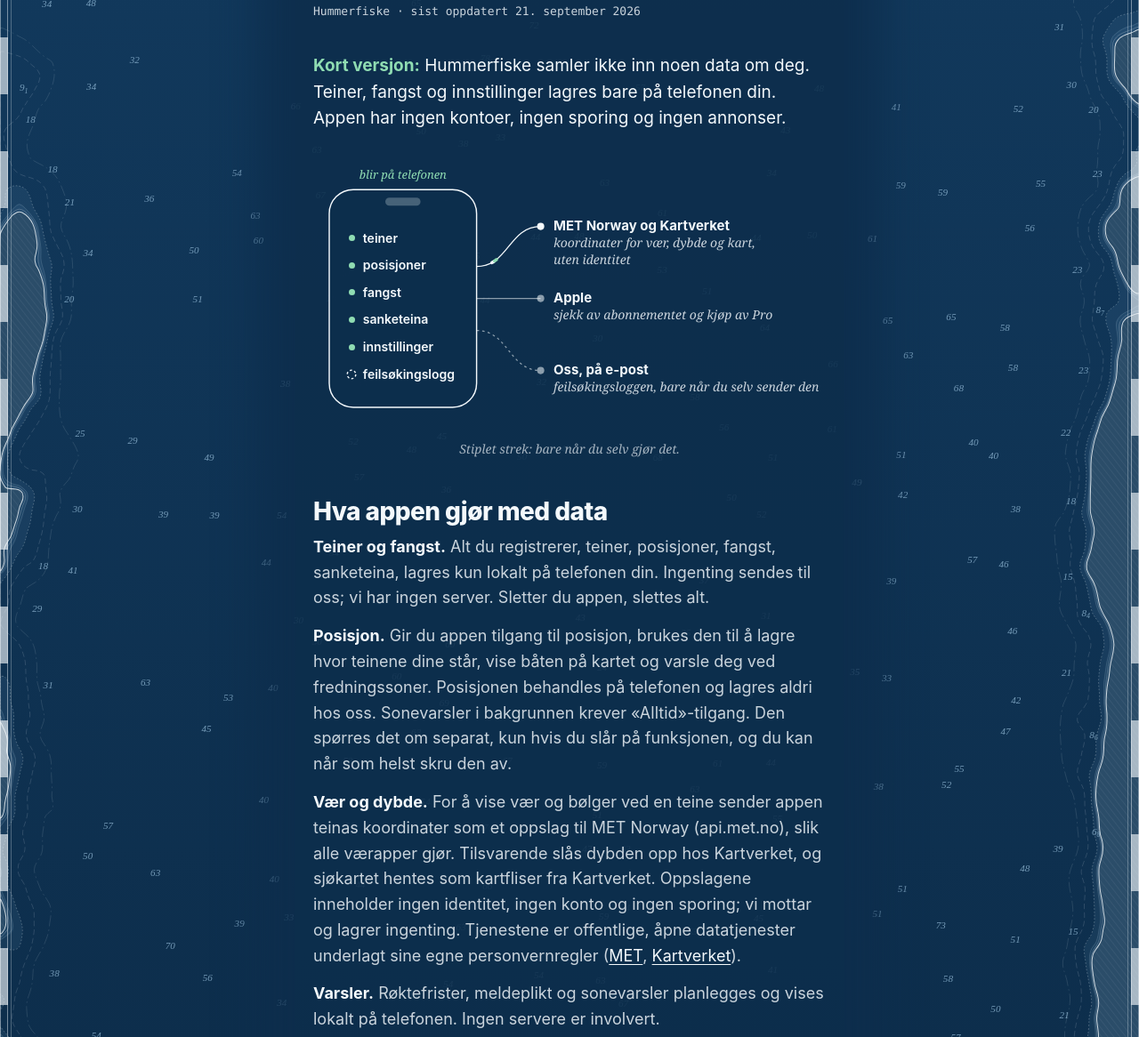
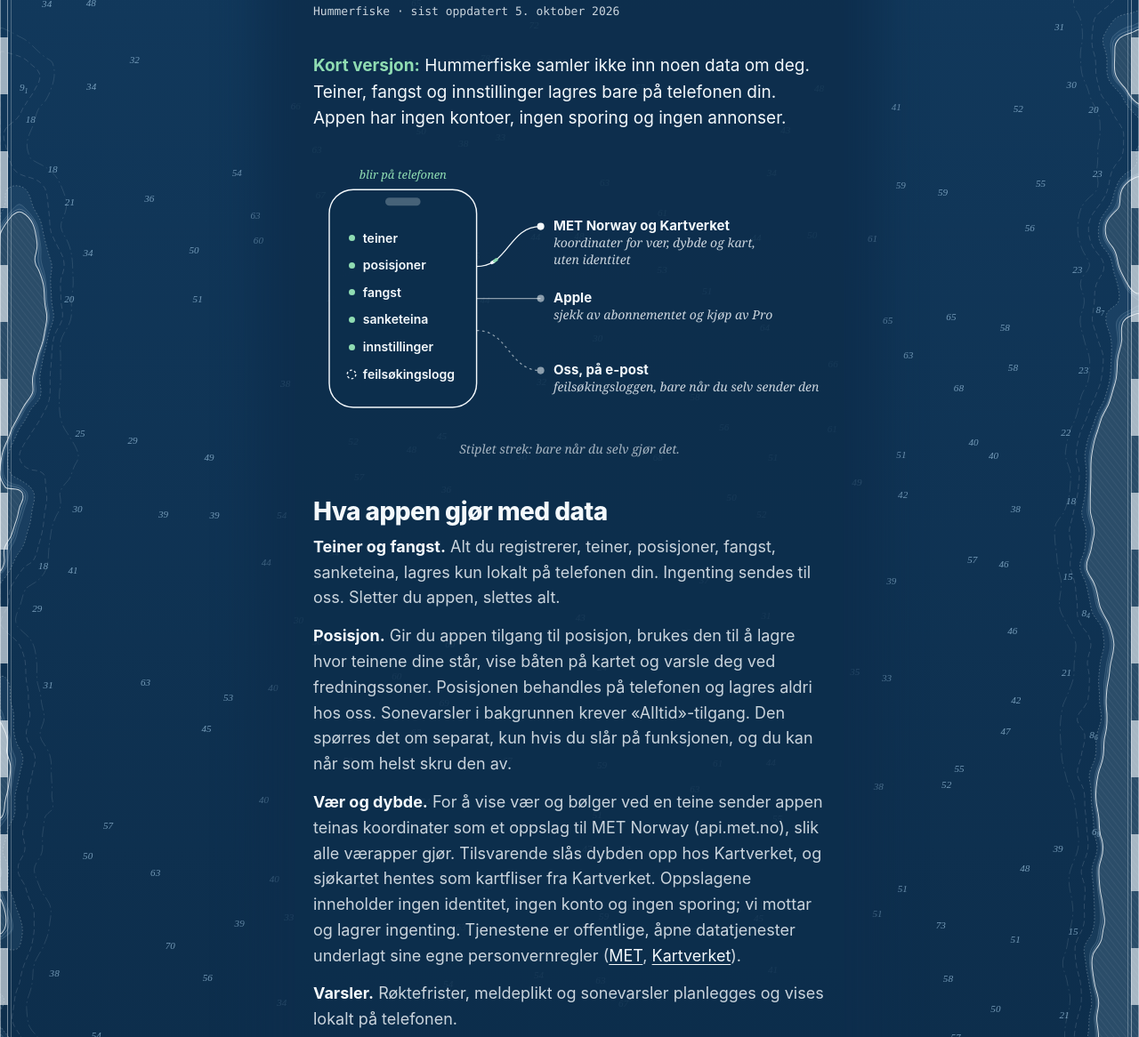
Before and after one commit to Villholth/hummerfiske, a plain HTML site: page personvern/index.html in a window 1280 px wide. Shown: the part 214-1380 px from the top of the page at 89% size. Drawn offline with Linux system fonts and the light colour scheme.

Commit message:
Personvern: serverpåstandene tatt ut, sist oppdatert 5. oktober 2026
«vi har ingen server» og «Ingen servere er involvert» er fjernet, også i
det engelske sammendraget. Ingen endring i hva appen gjør med data.

Co-Authored-By: Claude Opus 5.5 <noreply@anthropic.com>

```diff
--- a/personvern/index.html
+++ b/personvern/index.html
@@ -281,7 +281,7 @@
 <header class="topp">
   <a class="ikonlenke" href="../"><img src="/hummerfiske/bilder/ikon-160.png" width="64" height="64" alt="Hummerfiske, til forsiden"></a>
   <h1><span class="linje"><span>Personvern</span></span></h1>
-  <p class="dato">Hummerfiske · sist&nbsp;oppdatert 21.&nbsp;september&nbsp;2026</p>
+  <p class="dato">Hummerfiske · sist&nbsp;oppdatert 5.&nbsp;oktober&nbsp;2026</p>
 </header>
 
 <main id="innhold">
@@ -359,8 +359,7 @@
   <h2>Hva appen gjør med data</h2>
   <p><strong>Teiner og fangst.</strong> Alt du registrerer, teiner,
   posisjoner, fangst, sanketeina, lagres kun lokalt på telefonen din.
-  Ingenting sendes til oss; vi har ingen server. Sletter du appen,
-  slettes alt.</p>
+  Ingenting sendes til oss. Sletter du appen, slettes alt.</p>
   <p><strong>Posisjon.</strong> Gir du appen tilgang til posisjon,
   brukes den til å lagre hvor teinene dine står, vise båten på kartet
   og varsle deg ved fredningssoner. Posisjonen behandles på telefonen
@@ -377,8 +376,7 @@
   (<a href="https://www.met.no/om-oss/personvern">MET</a>,
   <a href="https://www.kartverket.no/om-kartverket/personvernerklering">Kartverket</a>).</p>
   <p><strong>Varsler.</strong> Røktefrister, meldeplikt og sonevarsler
-  planlegges og vises lokalt på telefonen. Ingen servere er
-  involvert.</p>
+  planlegges og vises lokalt på telefonen.</p>
   <p><strong>Kjøp.</strong> Hummerfiske Pro kjøpes gjennom App Store.
   Betalingen håndteres i sin helhet av Apple. Vi ser aldri
   betalingsinformasjon, og appen har ingen egen brukerkonto.</p>
@@ -417,7 +415,7 @@
     <h2>Privacy Policy (English summary)</h2>
     <p>Hummerfiske does not collect any personal data. Traps, catches
     and settings are stored locally on your device only and deleted
-    with the app; there is no server and no account. Location, if
+    with the app; there is no account. Location, if
     granted, is used on-device to store trap positions, show your boat
     on the map and warn about protected zones. "Always" access is
     requested separately and only if you enable background zone
```
